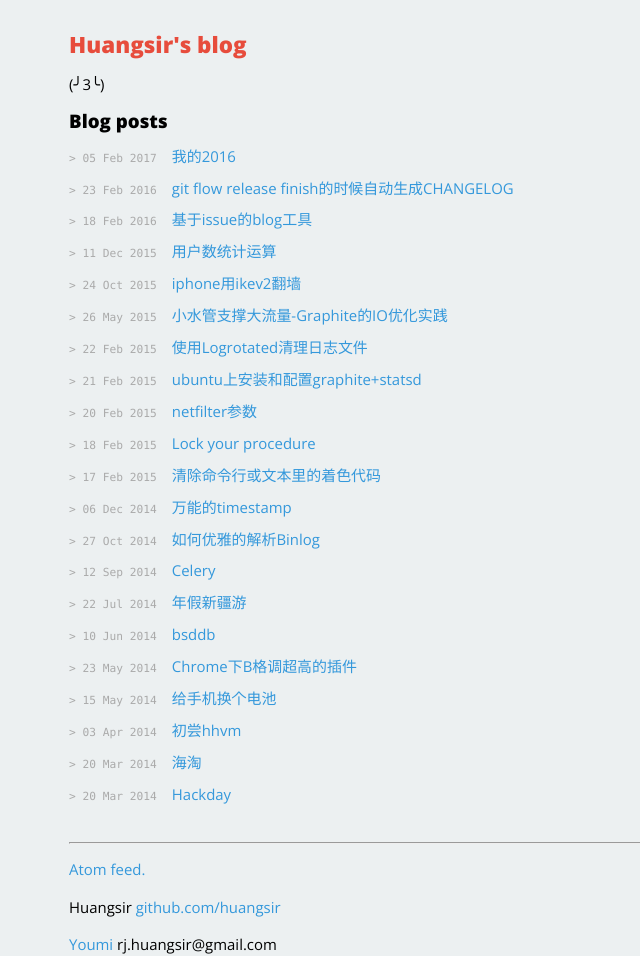
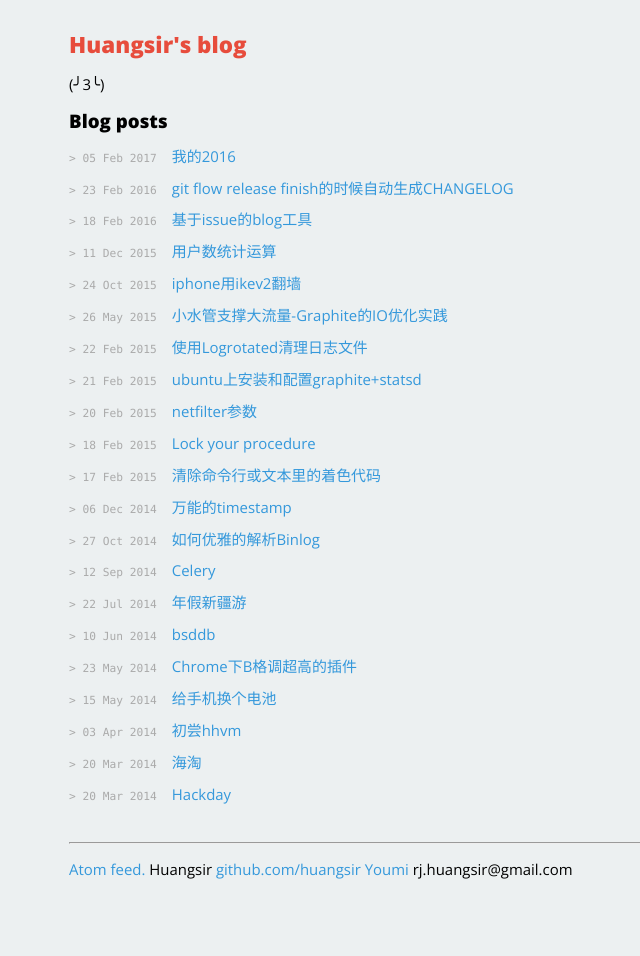
Before and after one commit to Huangsir/huangsir.github.io, a Jekyll site: the page built from index.html, in a window 1280 px wide. Shown: the whole page, without its empty margins (275-915 px from the left). Built offline with Jekyll 4.4.1, drawn with Linux system fonts in a browser that asks for light colours; after the commit the page ends 903 px from its top, so only the background shows below that.

```diff
--- a/_layouts/default.html
+++ b/_layouts/default.html
@@ -23,9 +23,9 @@
          {{ content }}
          <hr/>
           <footer>
-              <p><a href="/atom.xml">Atom feed.</a></p>
-              <p>{{ site.gereksiz.author }} <a href="http://github.com/huangsir">github.com/huangsir</a></p>
-              <p><a href="{{ site.gereksiz.company }}">{{ site.gereksiz.companyName }}</a> {{ site.gereksiz.email }}</p>
+              <p><a href="/atom.xml">Atom feed.</a>
+                 {{ site.gereksiz.author }} <a href="http://github.com/huangsir">github.com/huangsir</a>
+                 <a href="{{ site.gereksiz.company }}">{{ site.gereksiz.companyName }}</a> {{ site.gereksiz.email }}</p>
 
           </footer>
       </main>
```
